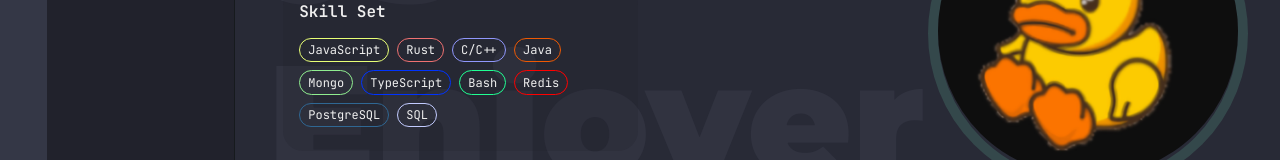
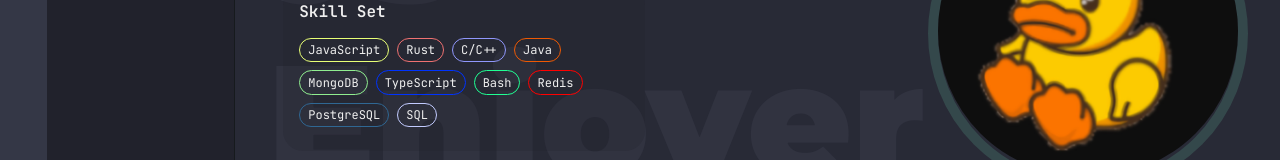
Before and after one commit to DuckySoLucky/duckysolucky.github.io, a Next.js app: page / in a window 1280 px wide. Shown: the part 365-525 px from the top of the page. Built offline with nearby package versions, Linux system fonts and the light colour scheme.

Commit message:
refactor: rename `Mongo` to `MongoDB`

```diff
--- a/pages/index.jsx
+++ b/pages/index.jsx
@@ -32,7 +32,7 @@ export default function HomePage() {
                       Java
                     </span>
                     <span key="Mongo" className="Mongo">
-                      Mongo
+                      MongoDB
                     </span>
                     <span key="TypeScript" className="TypeScript">
                       TypeScript
@@ -47,8 +47,8 @@ export default function HomePage() {
                       PostgreSQL
                     </span>
                     <span key="SQL" className="SQL">
-                        SQL
-                      </span>
+                      SQL
+                    </span>
                     {
                      /*
                       <span key="PHP" className="PHP">
```
